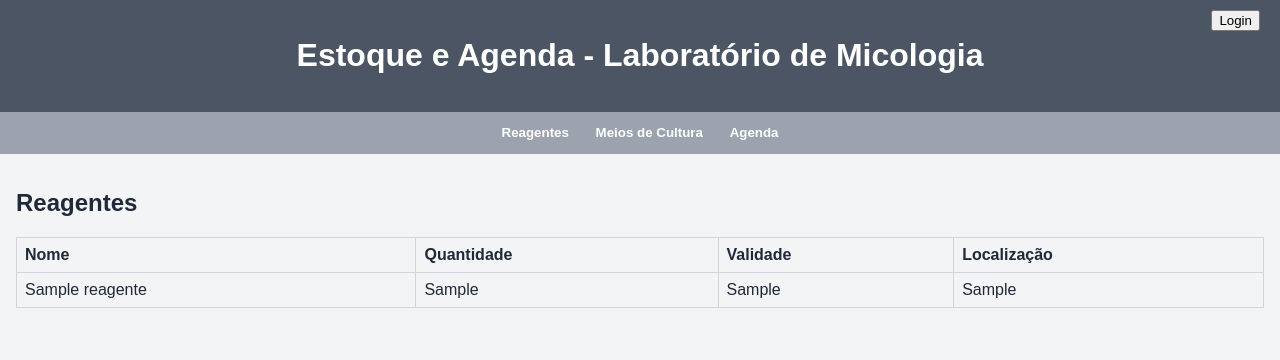
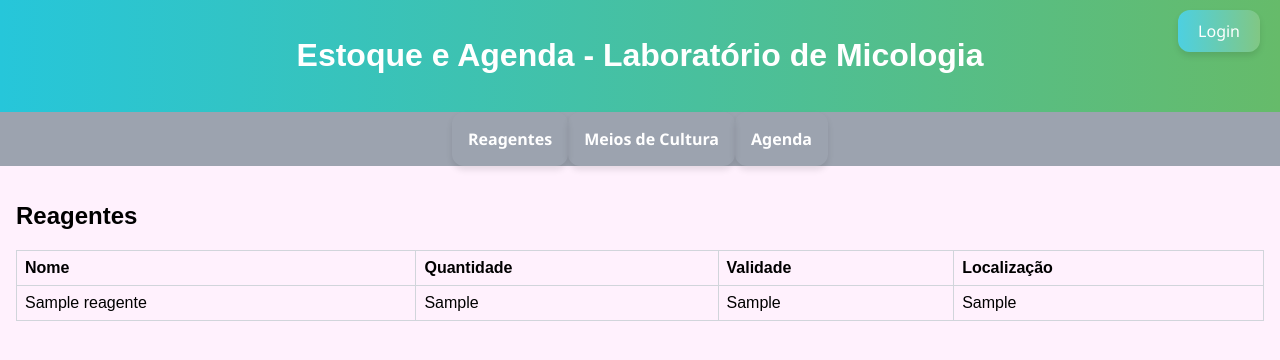
Before and after one commit to Omnishot639/webapp_labc004, a Flask app: page / in a window 1280 px wide. Shown: the top 360 px of the page. Run offline with Flask 3, Linux system fonts and the light colour scheme; tables that the repository leaves empty hold one stand-in row (values such as "Sample post").

Commit message:
css update

```diff
--- a/static/style.css
+++ b/static/style.css
@@ -1,15 +1,35 @@
 body {
       font-family: Arial, sans-serif;
-      background-color: #f3f4f6;
-      color: #1f2937;
+      background-color: #fff1fd;
+      color: #000000;
       margin: 0;
       padding: 0;
     }
     header {
-      background-color: #4b5563;
+      background: linear-gradient(to right, #26c6da, #66bb6a);
       color: white;
       padding: 1em;
       text-align: center;
+    }
+    button{
+      background: linear-gradient(to right, #4dd0e1, #81c784); /* Azul-claro e verde-claro */
+      color: #fff;
+      border: none;
+      padding: 10px 20px;
+      font-size: 1rem;
+      border-radius: 12px;
+      cursor: pointer;
+      box-shadow: 0 4px 6px rgba(0, 0, 0, 0.1);
+      transition: all 0.2s ease-in-out;
+      font-family: 'Segoe UI', sans-serif;
+    }
+    .button:hover {
+      background: linear-gradient(to right, #26c6da, #66bb6a);
+      transform: scale(1.05);
+    }
+    .button:active {
+      transform: scale(0.98);
+      box-shadow: 0 2px 4px rgba(0, 0, 0, 0.2);
     }
     nav {
       display: flex;
--- a/templates/index.html
+++ b/templates/index.html
@@ -30,6 +30,7 @@
         <tr><th>Nome</th><th>Quantidade</th><th>Validade</th><th>Localização</th><th class="edit-only hidden">Ações</th></tr>
       </thead>
       <tbody id="reagentes-body">
+
         {% for r in reagentes %}
         <tr>
           <td>{{ r.nome }}</td>
@@ -54,7 +55,7 @@
         <tr><th>Nome</th><th>Quantidade</th><th>Validade</th><th>Localização</th><th class="edit-only hidden">Ações</th></tr>
       </thead>
       <tbody id="meios-body">
-        {% for m in meios %}
+      {% for m in meios %}
         <tr>
           <td>{{ m.nome }}</td>
           <td>{{ m.quantidade }}</td>
@@ -78,7 +79,7 @@
         <tr><th>Equipamento</th><th>Usuário</th><th>Data</th><th>Horário</th><th class="edit-only hidden">Ações</th></tr>
       </thead>
       <tbody id="agenda-body">
-        {% for a in agenda %}
+      {% for a in agenda %}
         <tr>
           <td>{{ a.equipamento }}</td>
           <td>{{ a.usuario }}</td>
```
Also changed, not shown: templates/login.html (added).
